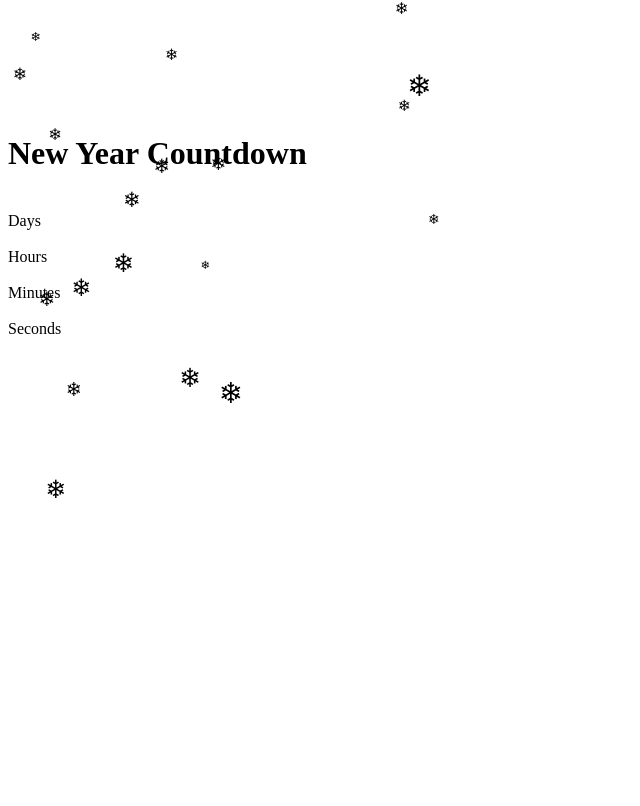
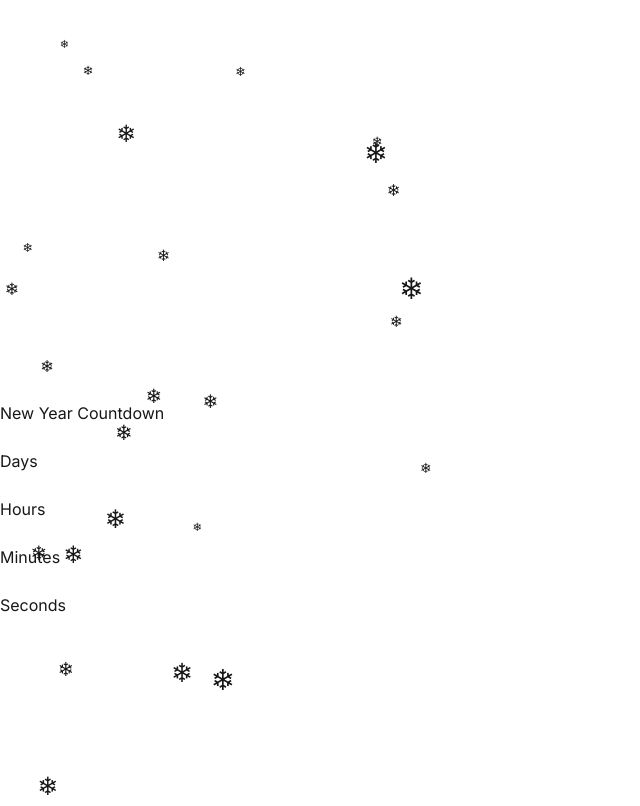
Before and after one commit to ThatLinuxGuyYouKnow/new-year-countdown, a Next.js app: page / in a window 1280 px wide. Shown: the part 1035-1841 px from the top of the page, without its empty margins (0-640 px from the left). Before the commit the page ends 1539 px from the top, so only its background shows below. Built offline with nearby package versions, Linux system fonts and the light colour scheme.

Commit message:
test:trimmed page.tsx

```diff
--- /dev/null
+++ b/src/app/layout.tsx
@@ -0,0 +1,21 @@
+import './globals.css'
+import { Inter } from 'next/font/google'
+
+const inter = Inter({ subsets: ['latin'] })
+
+export const metadata = {
+    title: 'New Year Countdown',
+    description: 'Countdown to the New Year!',
+}
+
+export default function RootLayout({
+    children,
+}: {
+    children: React.ReactNode
+}) {
+    return (
+        <html lang="en">
+            <body className={inter.className}>{children}</body>
+        </html>
+    )
+}
--- a/src/app/page.tsx
+++ b/src/app/page.tsx
@@ -1,37 +1,4 @@
-import { Metadata } from 'next'
-import { headers } from 'next/headers'
 import CountdownPage from './countdown-page'
-import { formatCountdown } from './utils/format-countdown'
-
-export const runtime = 'edge'
-
-export async function generateMetadata(): Promise<Metadata> {
-  const host = (await headers()).get('host')
-  const protocol = process?.env.NODE_ENV === 'development' ? 'http' : 'https'
-  const timeLeft = getTimeLeft()
-  const { days, hours, minutes, seconds } = formatCountdown(timeLeft)
-  const countdownString = `${days}:${hours}:${minutes}:${seconds}`
-
-  return {
-    title: 'New Year Countdown',
-    description: 'Countdown to the New Year!',
-    openGraph: {
-      title: 'New Year Countdown',
-      description: 'Countdown to the New Year!',
-      images: [`${protocol}://${host}/api/og?countdown=${countdownString}`],
-    },
-    twitter: {
-      card: 'summary_large_image',
-    },
-  }
-}
-
-function getTimeLeft(): number {
-  const now = new Date()
-  const currentYear = now.getFullYear()
-  const nextYear = new Date(currentYear + 1, 0, 1)
-  return nextYear.getTime() - now.getTime()
-}
 
 export default function Page() {
   return <CountdownPage />
```
